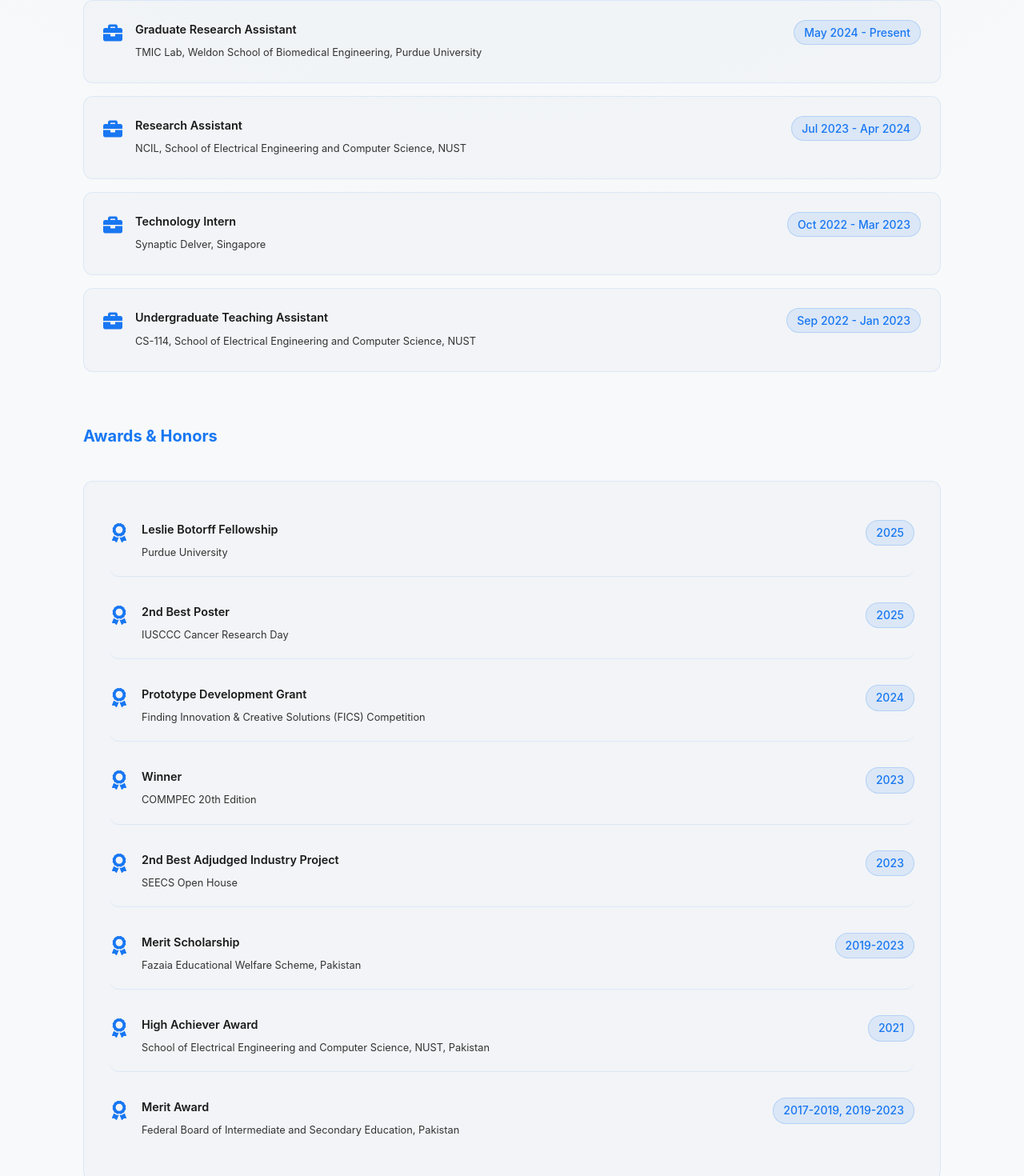
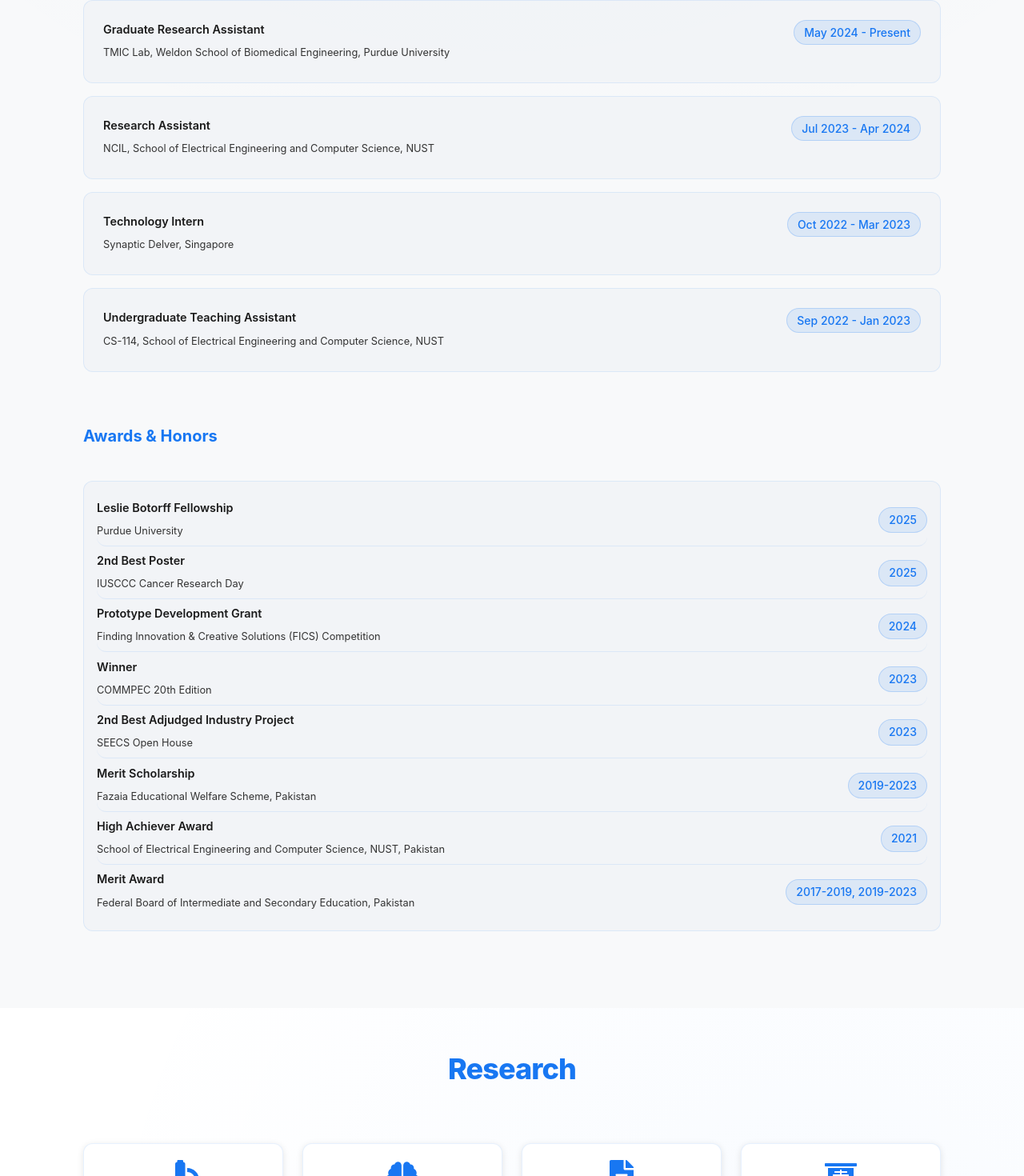
Before and after one commit to ibtsaamqadir/ibtsaamqadir.github.io, a React (Vite) app: page / in a window 1280 px wide. Shown: the part 1532-3002 px from the top of the page at 80% size. Built offline with nearby package versions, Linux system fonts and the light colour scheme.

Commit message:
Refactor About component: adjust padding and gap in awards section, remove unnecessary icons from education and experience items

```diff
--- a/src/components/About.css
+++ b/src/components/About.css
@@ -507,10 +507,10 @@
   background: rgba(240, 242, 245, 0.7);
   border-radius: 0.75rem;
   border: 1px solid rgba(24, 119, 242, 0.1);
-  padding: 2rem;
+  padding: 1rem;
   display: flex;
   flex-direction: column;
-  gap: 1rem;
+  gap: 0.1rem;
 }
 
 .awards-card .award-item:hover {
@@ -545,7 +545,7 @@
 .award-item {
   display: flex;
   gap: 1rem;
-  padding: 1rem 0;
+  padding: 0.3rem 0;
   background: transparent;
   border: none;
   border-bottom: 1px solid rgba(24, 119, 242, 0.1);
--- a/src/components/About.tsx
+++ b/src/components/About.tsx
@@ -35,7 +35,6 @@
           <div className="education-section">
             <h3>Education</h3>
             <div className="education-item">
-              <FaGraduationCap className="education-icon" />
               <div>
                 <h4>Ph.D., Biomedical Engineering</h4>
                 <p style={{marginTop:'5px'}}>Purdue University, West Lafayette, IN</p>
@@ -43,7 +42,6 @@
               <span className="education-date">2024-Present</span>
             </div>
             <div className="education-item">
-              <FaUniversity className="education-icon" />
               <div>
                 <h4>BS, Electrical Engineering</h4>
                 <p style={{marginTop:'5px'}}>National University of Sciences and Technology (NUST), Islamabad</p>
@@ -62,7 +60,6 @@
         >
           <h3>Work Experience</h3>
           <div className="experience-item">
-            <FaBriefcase className="experience-icon" />
             <div>
               <h4>Graduate Research Assistant</h4>
               <p>TMIC Lab, Weldon School of Biomedical Engineering, Purdue University</p>
@@ -70,7 +67,6 @@
             </div>
           </div>
           <div className="experience-item">
-            <FaBriefcase className="experience-icon" />
             <div>
               <h4>Research Assistant</h4>
               <p>NCIL, School of Electrical Engineering and Computer Science, NUST</p>
@@ -78,7 +74,6 @@
             </div>
           </div>
           <div className="experience-item">
-            <FaBriefcase className="experience-icon" />
             <div>
               <h4>Technology Intern</h4>
               <p>Synaptic Delver, Singapore</p>
@@ -86,7 +81,6 @@
             </div>
           </div>
           <div className="experience-item">
-            <FaBriefcase className="experience-icon" />
             <div>
               <h4>Undergraduate Teaching Assistant</h4>
               <p>CS-114, School of Electrical Engineering and Computer Science, NUST</p>
@@ -105,7 +99,6 @@
           <h3>Awards & Honors</h3>
           <div className="awards-card">
             <div className="award-item">
-              <FaAward className="award-icon" />
               <div>
                 <h4>Leslie Botorff Fellowship</h4>
                 <p>Purdue University</p>
@@ -113,7 +106,6 @@
               <span className="award-date">2025</span>
             </div>
             <div className="award-item">
-              <FaAward className="award-icon" />
               <div>
                 <h4>2nd Best Poster</h4>
                 <p>IUSCCC Cancer Research Day</p>
@@ -121,7 +113,6 @@
               <span className="award-date">2025</span>
             </div>
             <div className="award-item">
-              <FaAward className="award-icon" />
               <div>
                 <h4>Prototype Development Grant</h4>
                 <p>Finding Innovation & Creative Solutions (FICS) Competition</p>
@@ -129,7 +120,6 @@
               <span className="award-date">2024</span>
             </div>
             <div className="award-item">
-              <FaAward className="award-icon" />
               <div>
                 <h4>Winner</h4>
                 <p>COMMPEC 20th Edition</p>
@@ -137,7 +127,6 @@
               <span className="award-date">2023</span>
             </div>
             <div className="award-item">
-              <FaAward className="award-icon" />
               <div>
                 <h4>2nd Best Adjudged Industry Project</h4>
                 <p>SEECS Open House</p>
@@ -145,7 +134,6 @@
               <span className="award-date">2023</span>
             </div>
             <div className="award-item">
-              <FaAward className="award-icon" />
               <div>
                 <h4>Merit Scholarship</h4>
                 <p>Fazaia Educational Welfare Scheme, Pakistan</p>
@@ -153,7 +141,6 @@
               <span className="award-date">2019-2023</span>
             </div>
             <div className="award-item">
-              <FaAward className="award-icon" />
               <div>
                 <h4>High Achiever Award</h4>
                 <p>School of Electrical Engineering and Computer Science, NUST, Pakistan</p>
@@ -161,7 +148,6 @@
               <span className="award-date">2021</span>
             </div>
             <div className="award-item">
-              <FaAward className="award-icon" />
               <div>
                 <h4>Merit Award</h4>
                 <p>Federal Board of Intermediate and Secondary Education, Pakistan</p>
--- a/src/components/Research.tsx
+++ b/src/components/Research.tsx
@@ -138,7 +138,7 @@
             transition={{ duration: 0.6 }}
             viewport={{ once: true }}
           >
-            Projects
+
           </motion.h3>
 
           <div className="projects-grid">
```
